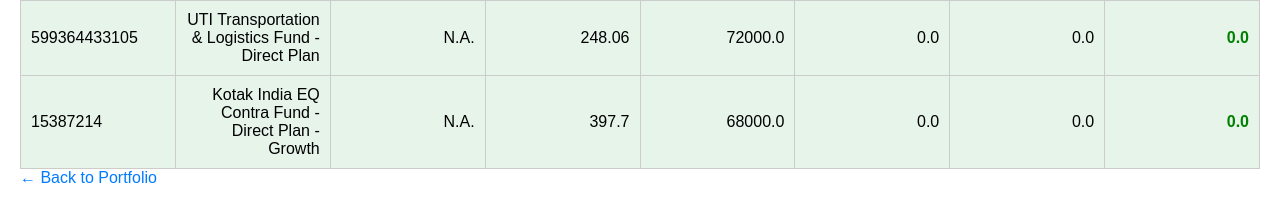
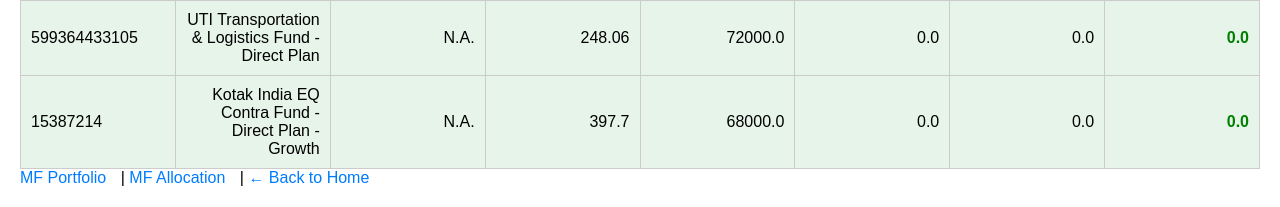
Before and after one commit to kasmariya/PortfolioTracker, a Flask app: page /mfportfolio in a window 1280 px wide. Shown: the part 691-898 px from the top of the page. Run offline with Flask 3, Linux system fonts and the light colour scheme; a user stored in the database is signed in; data that the repository does not hold is empty.

Commit message:
Update mfportfolio.html

```diff
--- a/templates/mfportfolio.html
+++ b/templates/mfportfolio.html
@@ -150,7 +150,7 @@
                 <td>{{ fund.folio }}</td>
                 <td>{{ fund.scheme }}</td>
                 <td>{{ fund.nav_date }}</td>
-                <td>{{ fund.balanced_units | round(2)  }}</td>
+                <td>{{ fund.balanced_units | round(2) }}</td>
                 <td>{{ fund.invested | round(2) }}</td>
                 <td>{{ fund.nav | round(2) }}</td>
                 <td>{{ fund.market_value | round(2) }}</td>
@@ -161,7 +161,9 @@
             {% endfor %}
         </tbody>
     </table>
-    <a href="{{ url_for('portfolio_view') }}">← Back to Portfolio</a>
+    <a href="{{ url_for('mf_portfolio_view') }}">MF Portfolio</a> |
+    <a href="{{ url_for('mf_chart_view') }}">MF Allocation</a> |
+    <a href="{{ url_for('networth_view') }}">← Back to Home</a>
 </body>
 
 </html>
```
